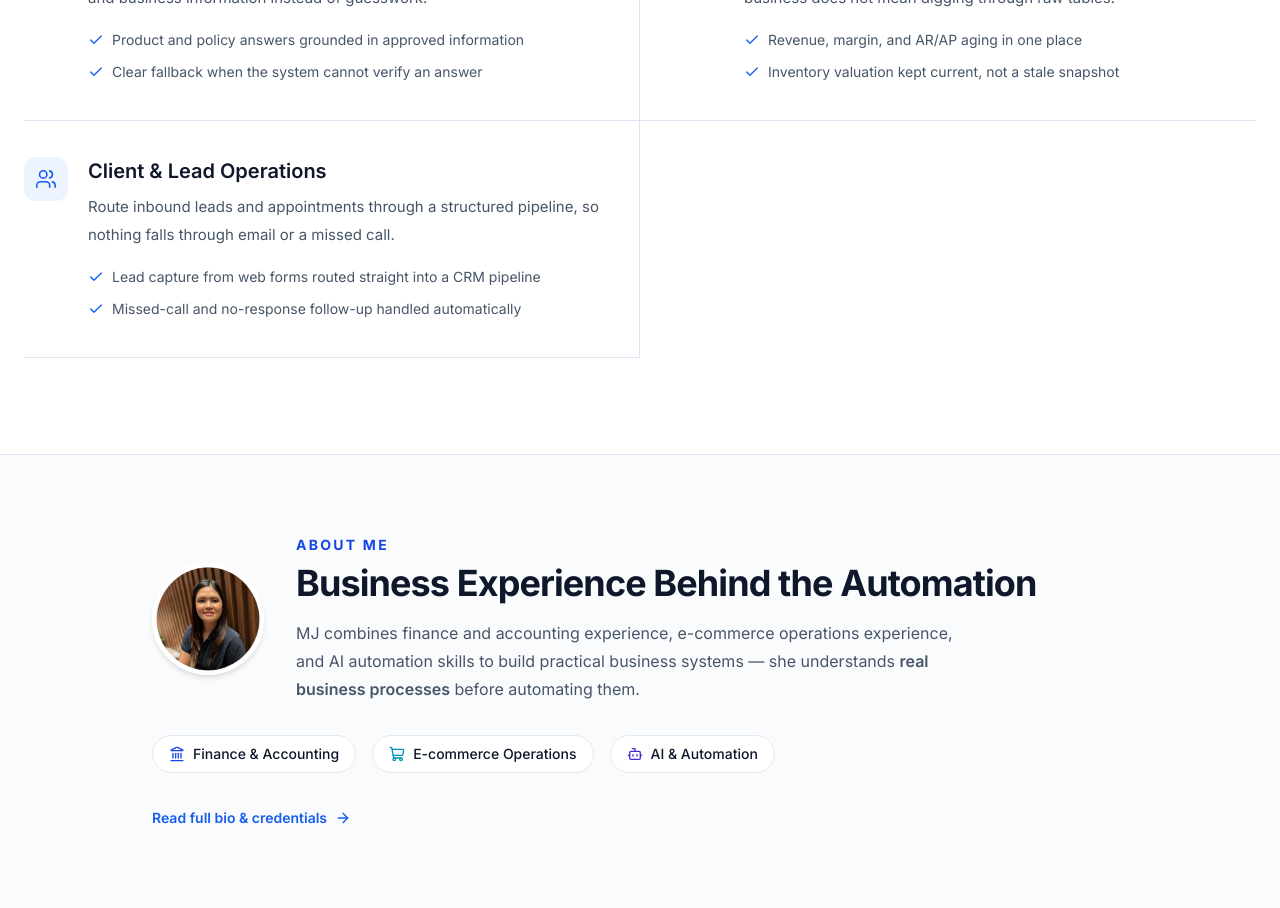
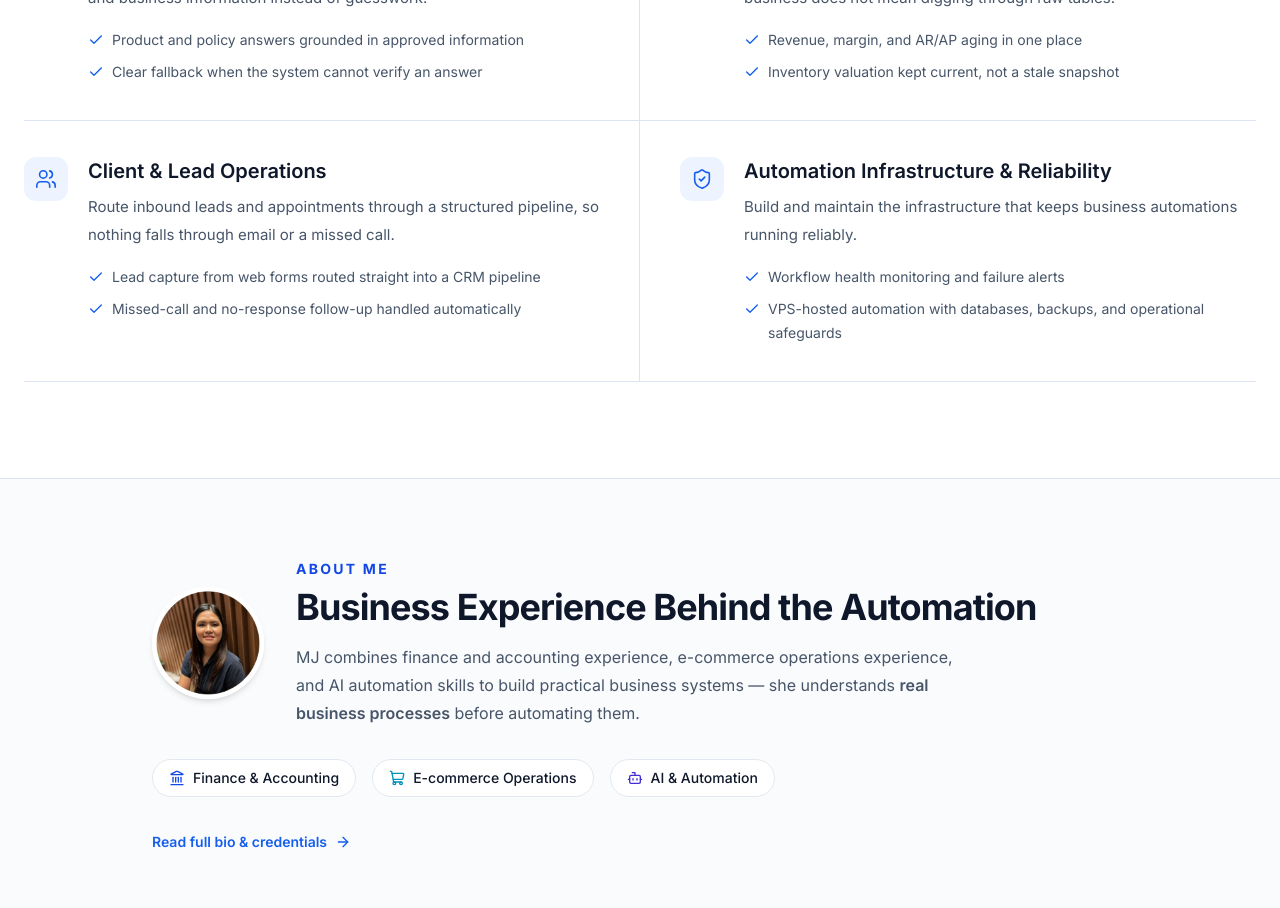
Before and after one commit to workflowlab-tech/ai-automation-portfolio, a Next.js app: page / in a window 1280 px wide. Shown: the part 2780-3688 px from the top of the page. Built offline with nearby package versions, Linux system fonts and the light colour scheme.

Commit message:
Add automation infrastructure capability

```diff
--- a/components/ServicesGrid.tsx
+++ b/components/ServicesGrid.tsx
@@ -1,4 +1,4 @@
-import { ShoppingCart, Calculator, Bot, BarChart3, Users, Check } from "lucide-react";
+import { ShoppingCart, Calculator, Bot, BarChart3, Users, ShieldCheck, Check } from "lucide-react";
 import { services, type Service } from "@/data/services";
 import FadeIn from "./FadeIn";
 
@@ -8,6 +8,7 @@ const icons: Record<Service["icon"], typeof ShoppingCart> = {
   bot: Bot,
   chart: BarChart3,
   users: Users,
+  shield: ShieldCheck,
 };
 
 export default function ServicesGrid() {
--- a/data/services.ts
+++ b/data/services.ts
@@ -1,5 +1,5 @@
 export type Service = {
-  icon: "cart" | "calculator" | "bot" | "chart" | "users";
+  icon: "cart" | "calculator" | "bot" | "chart" | "users" | "shield";
   title: string;
   description: string;
   points: string[];
@@ -61,4 +61,14 @@ export const services: Service[] = [
       "Appointment booking and job status tracked end to end",
     ],
   },
+  {
+    icon: "shield",
+    title: "Automation Infrastructure & Reliability",
+    description:
+      "Build and maintain the infrastructure that keeps business automations running reliably.",
+    points: [
+      "Workflow health monitoring and failure alerts",
+      "VPS-hosted automation with databases, backups, and operational safeguards",
+    ],
+  },
 ];
```
